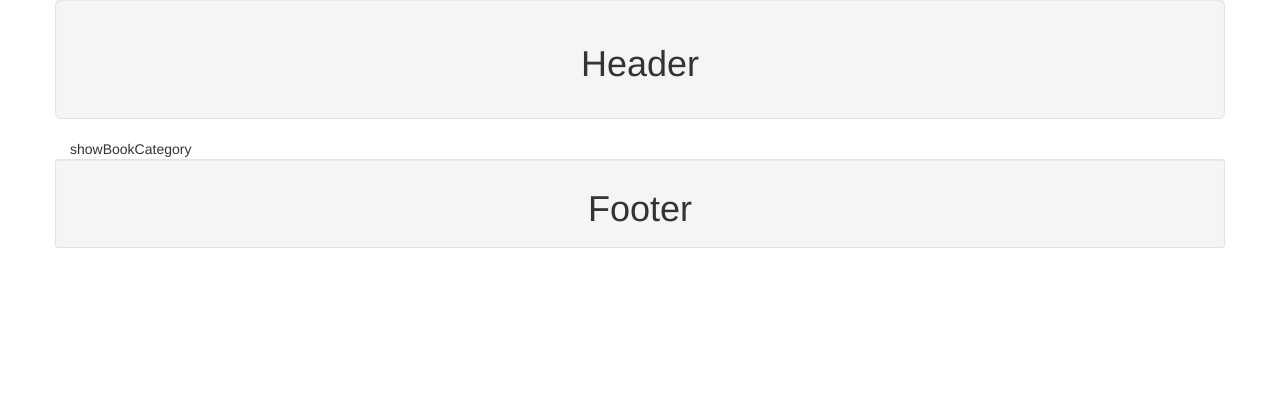
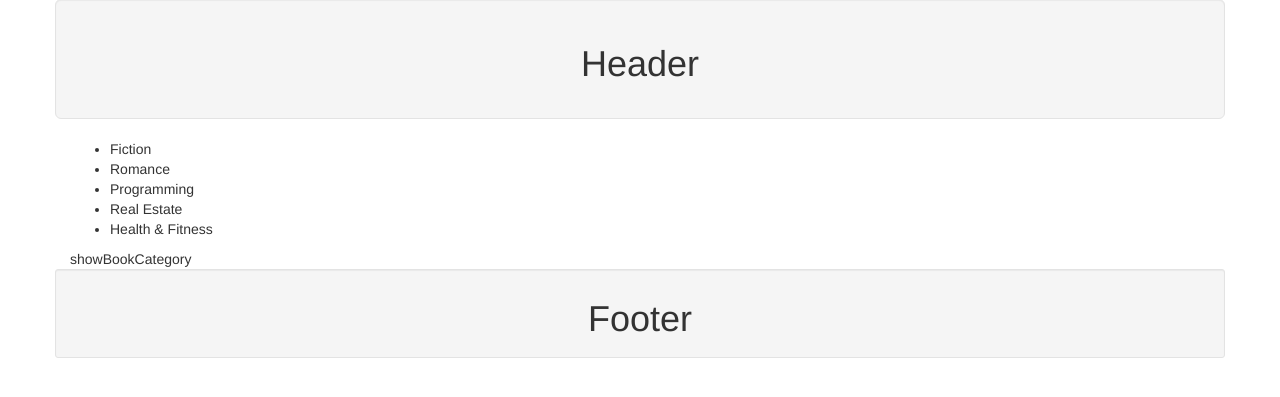
Before and after one commit to johnlaine1/udacity-fsnd-book-catalog, a Flask app: page /book/category/1 in a window 1280 px wide. Shown: the part 51-448 px from the top of the page. Run offline with Flask 2, Linux system fonts and the light colour scheme; some libraries are stand-ins or nearby versions.

Commit message:
Issue #3: Add dummy data to test templates

```diff
--- a/app.py
+++ b/app.py
@@ -1,9 +1,11 @@
 from flask import Flask, render_template, request
 from flask import session as login_session
 import config
+import data
 
 
 app = Flask(__name__)
+
 
 
 # HOME ROUTE
@@ -21,7 +23,10 @@ def addBookCategory():
 
 @app.route('/book/category/<int:book_cat_id>')
 def showBookCategory(book_cat_id):
-    return render_template('showBookCategory.html')
+    return render_template('showBookCategory.html',
+                            category_list = data.categories,
+                            current_category = data.category,
+                            books = data.books)
 
 
 @app.route('/book/category/<int:book_cat_id>/edit')
--- /dev/null
+++ b/data.py
@@ -0,0 +1,15 @@
+category = {'id': '1', 'name': 'Science Fiction'}
+
+categories = [{'id': '1', 'name': 'Fiction'},
+              {'id': '2', 'name': 'Romance'},
+              {'id': '3', 'name': 'Programming'},
+              {'id': '4', 'name': 'Real Estate'},
+              {'id': '5', 'name': 'Health & Fitness'}]
+
+book = {'id': '1', 'category_id': '1', 'name': 'Ordinary Grace'}
+
+books = [{'id': '1', 'name': 'Ordinary Grace'},
+         {'id': '2', 'name': 'The Girl on The Train'},
+         {'id': '3', 'name': 'Python for Beginners'},
+         {'id': '4', 'name': 'How to Buy a Multiplex'},
+         {'id': '5', 'name': 'Body for life'}]
--- a/templates/categoryList.html
+++ b/templates/categoryList.html
@@ -1,5 +1,7 @@
-<ul>
-    <li>Cat 1</li>
-    <li>Cat 2</li>
-    <li>Cat 3</li>
-</ul>
+{% if category_list %}
+    <ul>
+        {% for category in category_list %}
+            <li>{{ category.name }}</li>
+        {% endfor %}
+    </ul>
+{% endif %}
--- a/templates/showBookCategory.html
+++ b/templates/showBookCategory.html
@@ -3,6 +3,8 @@
 {% block content %}
 {% include 'navBar.html' %}
 {% include 'header.html' %}
+
+{% include 'categoryList.html' %}
 showBookCategory
 
 {% include 'footer.html' %}
```
Also changed, not shown: database_setup.py (added).
